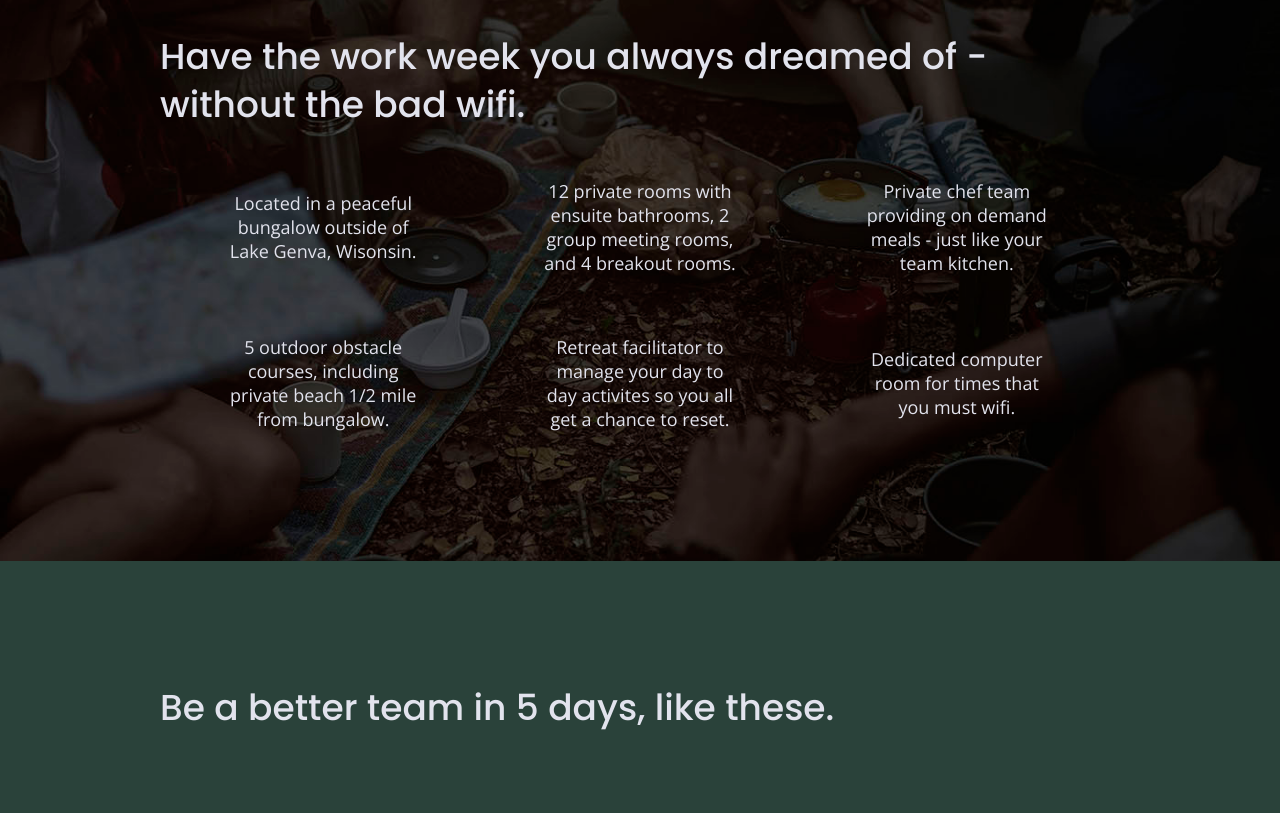
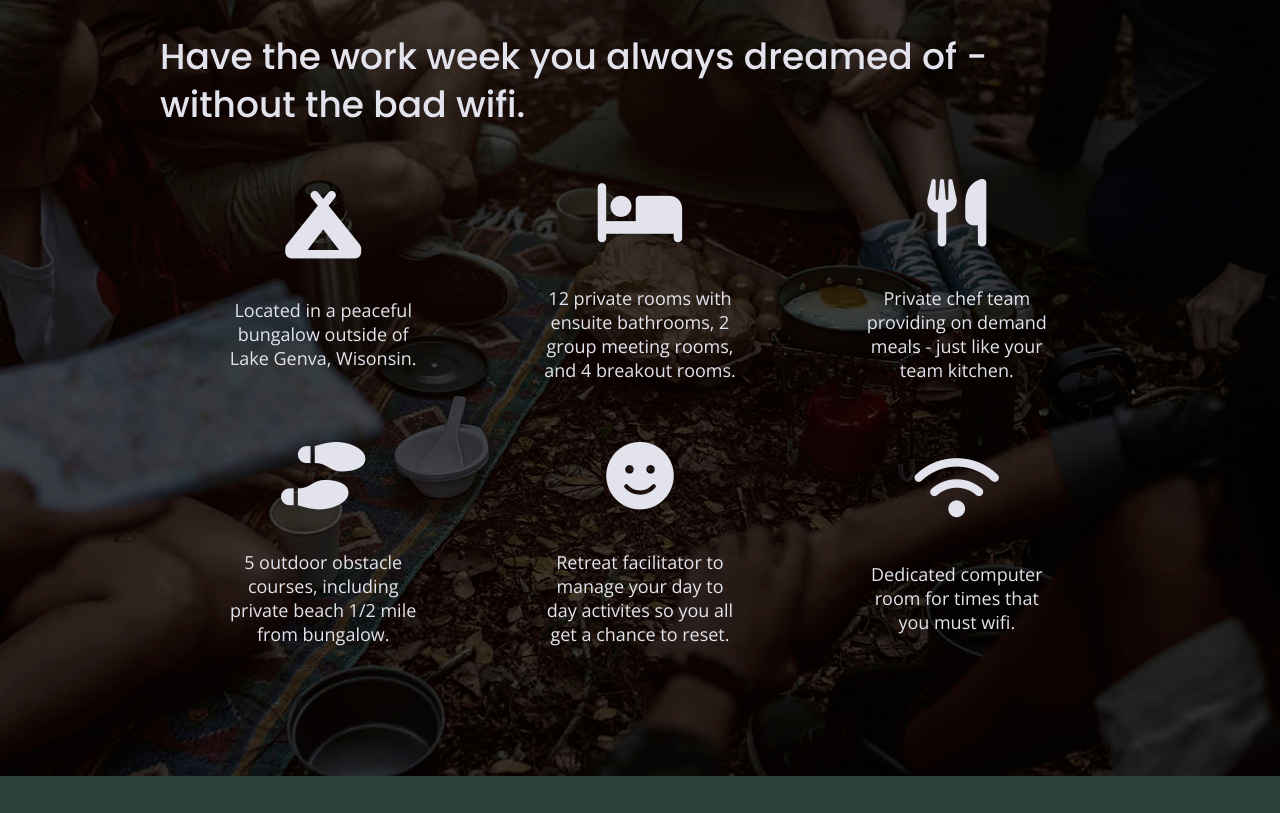
Before and after one commit to jennademarco/project-unplugged, a website built with Parcel: page index.html in a window 1280 px wide. Shown: the part 1099-1912 px from the top of the page. Built offline with nearby package versions, Linux system fonts and the light colour scheme.

Commit message:
Added Font Awesome icons to features section

```diff
--- a/css/main.css
+++ b/css/main.css
@@ -321,6 +321,11 @@ input[type=button] {
   flex-flow: row wrap;
 }
 
+.features i {
+  font-size: 3.75em;
+  margin-bottom: 40px;
+}
+
 .features p {
   text-align: center;
   margin: 0;
@@ -390,7 +395,7 @@ input[type=button] {
    ========================================================================== */
 
 .faq {
-  background-origin: #527158;
+  background-color: #527158;
   display: flex;
   justify-content: center;
   align-items: center;
--- a/index.html
+++ b/index.html
@@ -21,6 +21,7 @@
 
   <!----Fonts -->
   <link href="https://fonts.googleapis.com/css?family=Open+Sans:400,700|Poppins:500,700" rel="stylesheet">
+  <script src="https://kit.fontawesome.com/8c83746e28.js" crossorigin="anonymous"></script>
 
   <meta name="theme-color" content="#fafafa">
 </head>
@@ -74,27 +75,39 @@
         <h2>Have the work week you always dreamed of - without the bad wifi.</h2>
         <div class="features-items">
           <article>
-            <p class="fontawesome-icon"></p>
+            <p class="fontawesome-icon">
+              <i class="fas fa-campground"></i>
+            </p>
             <p class="features-item-description">Located in a peaceful bungalow outside of Lake Genva, Wisonsin.</p>
           </article>
           <article>
-            <p class="fontawesome-icon"></p>
+            <p class="fontawesome-icon">
+              <i class="fas fa-bed"></i>
+            </p>
             <p class="features-item-description">12 private rooms with ensuite bathrooms, 2 group meeting rooms, and 4 breakout rooms.</p>
           </article>
           <article>
-            <p class="fontawesome-icon"></p>
+            <p class="fontawesome-icon">
+              <i class="fas fa-utensils"></i>
+            </p>
             <p class="features-item-description">Private chef team providing on demand meals - just like your team kitchen.</p>
           </article>
           <article>
-            <p class="fontawesome-icon"></p>
+            <p class="fontawesome-icon">
+              <i class="fas fa-shoe-prints"></i>
+            </p>
             <p class="features-item-description">5 outdoor obstacle courses, including private beach 1/2 mile from bungalow.</p>
           </article>
           <article>
-            <p class="fontawesome-icon"></p>
+            <p class="fontawesome-icon">
+              <i class="fas fa-smile"></i>
+            </p>
             <p class="features-item-description">Retreat facilitator to manage your day to day activites so you all get a chance to reset.</p>
           </article>
           <article>
-            <p class="fontawesome-icon"></p>
+            <p class="fontawesome-icon">
+              <i class="fas fa-wifi"></i>
+            </p>
             <p class="features-item-description">Dedicated computer room for times that you must wifi.</p>
           </article>
         </div>
@@ -106,7 +119,7 @@
         <h2>Be a better team in 5 days, like these.</h2>
         <article>
           <figure>
-            <img src="img/group2.jpg" alt="Group of smiling people at an outdoor retreat"
+            <img src="img/group2.jpg" alt="Group of smiling people at an outdoor retreat">
           </figure>
           <div>
             <h3> LaCrue Bottling Co. October 2017</h3>
```
Also changed, not shown: about/index.html (+6 -3 lines), faq/index.html (+7 -4 lines).
